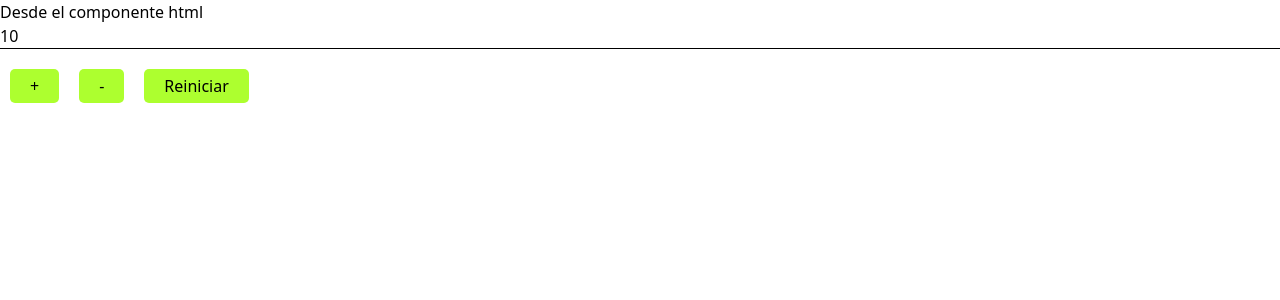
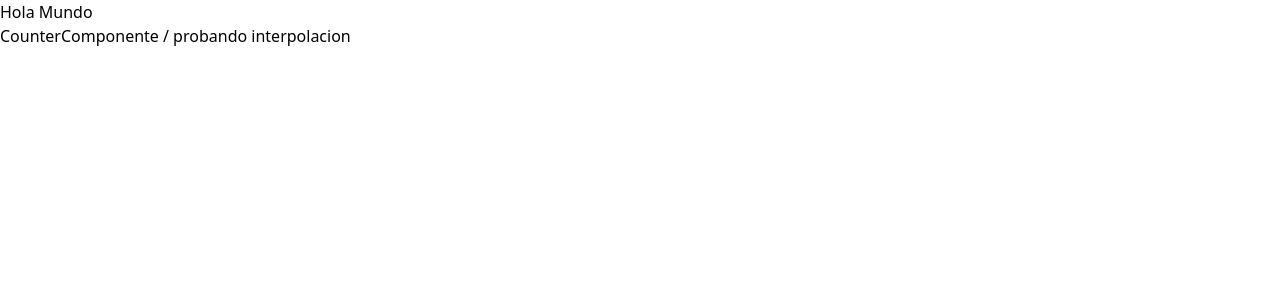
Before and after one commit to GIODIROSA/count-app-angular, an Angular app: page / in a window 1280 px wide. Shown: the top 300 px of the page. Built offline with nearby package versions, Linux system fonts and the light colour scheme.

Commit message:
[feat] add first basic component testing interpolation

```diff
--- a/src/app/app.routes.ts
+++ b/src/app/app.routes.ts
@@ -1,9 +1,10 @@
 import { Routes } from '@angular/router';
-import { CountPageComponent } from './count/counter.components';
+import { CounterComponentPago } from './counter/counter-page.component';
 
 export const routes: Routes = [
     {
         path: '',
-        component: CountPageComponent
+        component: CounterComponentPago,
+
     }
 ];
--- a/src/app/count/counter.components.ts
+++ /dev/null
@@ -1,24 +0,0 @@
-import { Component } from '@angular/core';
-
-
-//decorador
-@Component({
-  templateUrl: './counter.html',
-  styleUrl: './counter.css'
-})
-
-
-export class CountPageComponent {
-
-  counter = 10;
-
-  incrementby(value: number) {
-    this.counter = Math.max(0, this.counter + value);
-  }
-
-  reset() {
-    this.counter = 0
-  }
-
-
-}
--- a/src/app/count/counter.css
+++ /dev/null
@@ -1,10 +0,0 @@
-
-.igt-btn{
-    padding: 5px 20px;
-    border-radius: 5px;
-    border: none;
-    cursor: pointer;
-    color: #000;
-    background-color: greenyellow;
-    margin: 20px 10px;
-}
--- a/src/app/count/counter.html
+++ /dev/null
@@ -1,8 +0,0 @@
-
-<span>Desde el componente html</span>
-<h1>{{counter}}</h1>
-
-<hr>
-<button (click)="incrementby(1)" class="igt-btn">+</button>
-<button (click)="incrementby(-1)" class="igt-btn">-</button>
-<button (click)="reset()" class="igt-btn">Reiniciar</button>
--- /dev/null
+++ b/src/app/counter/counter-page.component.ts
@@ -0,0 +1,12 @@
+import { Component } from "@angular/core";
+
+@Component({
+    template: `
+    <h1>Hola Mundo</h1>
+    <h2>CounterComponente / probando interpolacion</h2>
+    `,
+
+})
+export class CounterComponentPago{
+
+}
```
Also changed, not shown: 1 other file (tests, documents, lock files or other folders).
